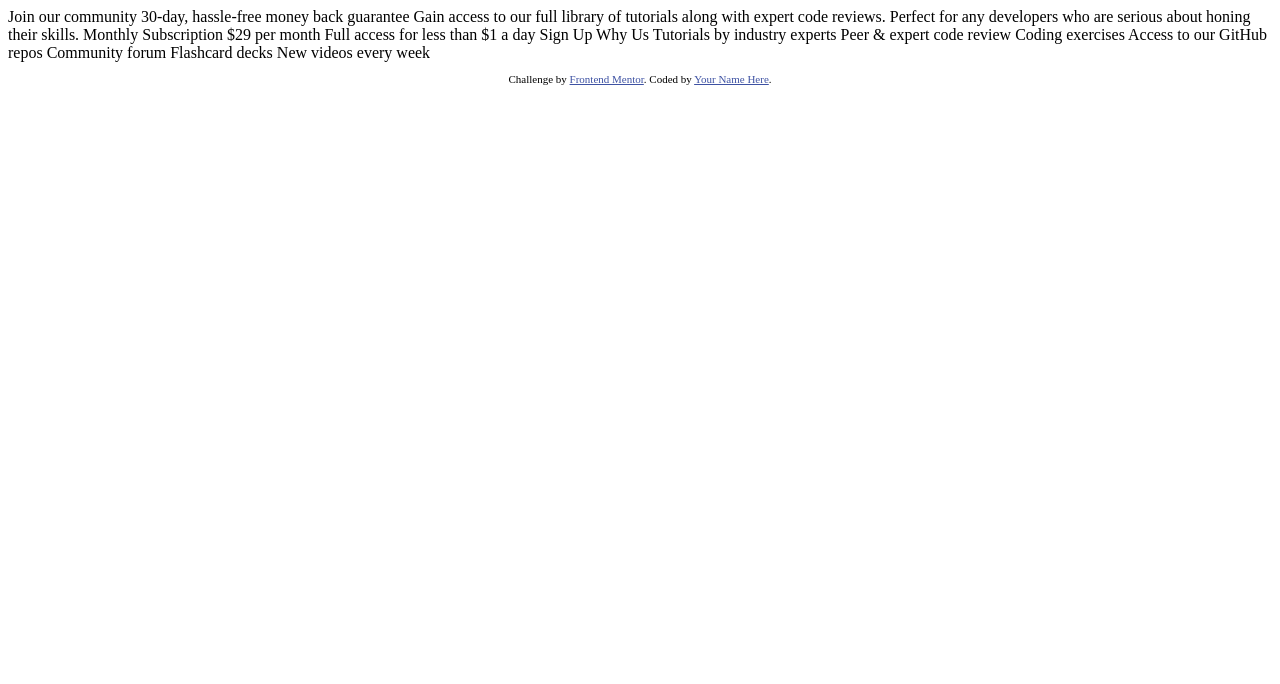
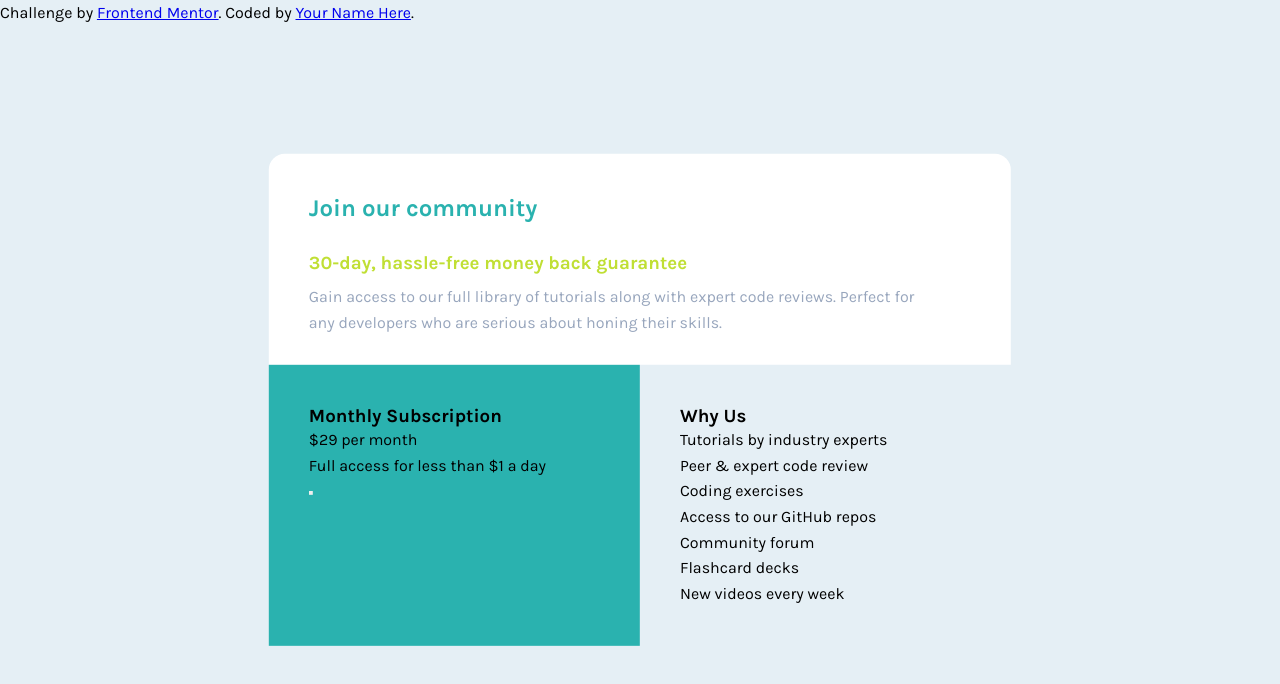
Before and after one commit to tagabaza/frontendmentor-single-price-grid, a plain HTML site: page index.html in a window 1280 px wide. Drawn offline with Linux system fonts and the light colour scheme.

Commit message:
Creating the bottom left div

```diff
--- a/index.html
+++ b/index.html
@@ -1,44 +1,49 @@
 <!DOCTYPE html>
 <html lang="en">
+
 <head>
   <meta charset="UTF-8">
   <meta name="viewport" content="width=device-width, initial-scale=1.0"> <!-- displays site properly based on user's device -->
 
   <link rel="icon" type="image/png" sizes="32x32" href="./images/favicon-32x32.png">
-
+  <link rel="preconnect" href="https://fonts.gstatic.com">
+  <link href="https://fonts.googleapis.com/css2?family=Karla:wght@400;700&display=swap" rel="stylesheet">
+  <link rel="stylesheet" href="styles.css">
   <title>Frontend Mentor | Single Price Grid Component</title>
 
-  <!-- Feel free to remove these styles or customise in your own stylesheet 👍 -->
-  <style>
-    .attribution { font-size: 11px; text-align: center; }
-    .attribution a { color: hsl(228, 45%, 44%); }
-  </style>
 </head>
+
 <body>
-  Join our community
 
-  30-day, hassle-free money back guarantee
+  <section>
+    <div class="price-grid">
+      <div class="top">
+        <h1>Join our community</h1>
+        <h3>30-day, hassle-free money back guarantee</h3>
+        <p>Gain access to our full library of tutorials along with expert code reviews.
+          Perfect for any developers who are serious about honing their skills.</p>
+      </div>
+      <div class="btm">
+        <div class="btm-left">
+          <h3> Monthly Subscription</h3>
+          <p><span>&dollar;29</span> per month</p>
+          <p>Full access for less than &dollar;1 a day</p>
+          <button class="btn" type="button" name="button"></button>
+        </div>
+        <div class="btm-right">
+          <h3>Why Us</h3>
+          <p>Tutorials by industry experts</p>
+          <p>Peer &amp; expert code review</p>
+          <p>Coding exercises</p>
+          <p>Access to our GitHub repos</p>
+          <p>Community forum</p>
+          <p>Flashcard decks</p>
+          <p>New videos every week</p>
+        </div>
+      </div>
 
-  Gain access to our full library of tutorials along with expert code reviews.
-  Perfect for any developers who are serious about honing their skills.
-
-  Monthly Subscription
-
-  &dollar;29 per month
-
-  Full access for less than &dollar;1 a day
-
-  Sign Up
-
-  Why Us
-
-  Tutorials by industry experts
-  Peer &amp; expert code review
-  Coding exercises
-  Access to our GitHub repos
-  Community forum
-  Flashcard decks
-  New videos every week
+    </div>
+  </section>
 
   <footer>
     <p class="attribution">
@@ -47,4 +52,5 @@
     </p>
   </footer>
 </body>
+
 </html>
--- a/styles.css
+++ b/styles.css
@@ -0,0 +1,70 @@
+ /* .attribution {
+   font-size: 11px;
+   text-align: center;
+ }
+
+ .attribution a {
+   color: hsl(228, 45%, 44%);
+ } */
+
+*{
+  margin: 0;
+  padding: 0;
+  box-sizing: border-box;
+}
+
+body{
+  font-family: 'Karla', sans-serif;
+  min-height: 100vh;
+  width: 100%;
+  background-color: hsl(204, 43%, 93%);
+
+}
+p{
+  line-height: 1.6;
+}
+
+
+.price-grid{
+  position: fixed;
+  left: 50%;
+  top: 50%;
+  transform: translate(-50%, -50%);
+  width: 58%;
+  z-index: 2;
+}
+
+.top{
+  background-color: #fff;
+  border-radius: 1rem 1rem 0 0;
+  padding: 40px 95px 30px 40px;
+}
+
+.top h1{
+  color: hsl(179, 62%, 43%);
+  font-weight: 700;
+  padding-bottom: 30px;
+}
+
+.top h3{
+  color: hsl(71, 73%, 54%);
+  padding-bottom: 10px;
+
+}
+
+.top p{
+  color: hsl(218, 22%, 67%);
+}
+.btm{
+  display: grid;
+  grid-template-columns: 1fr 1fr;
+}
+
+.btm-left{
+  background-color: hsl(179, 62%, 43%);
+  padding: 40px;
+}
+
+.btm-right{
+  padding: 40px;
+}
```
